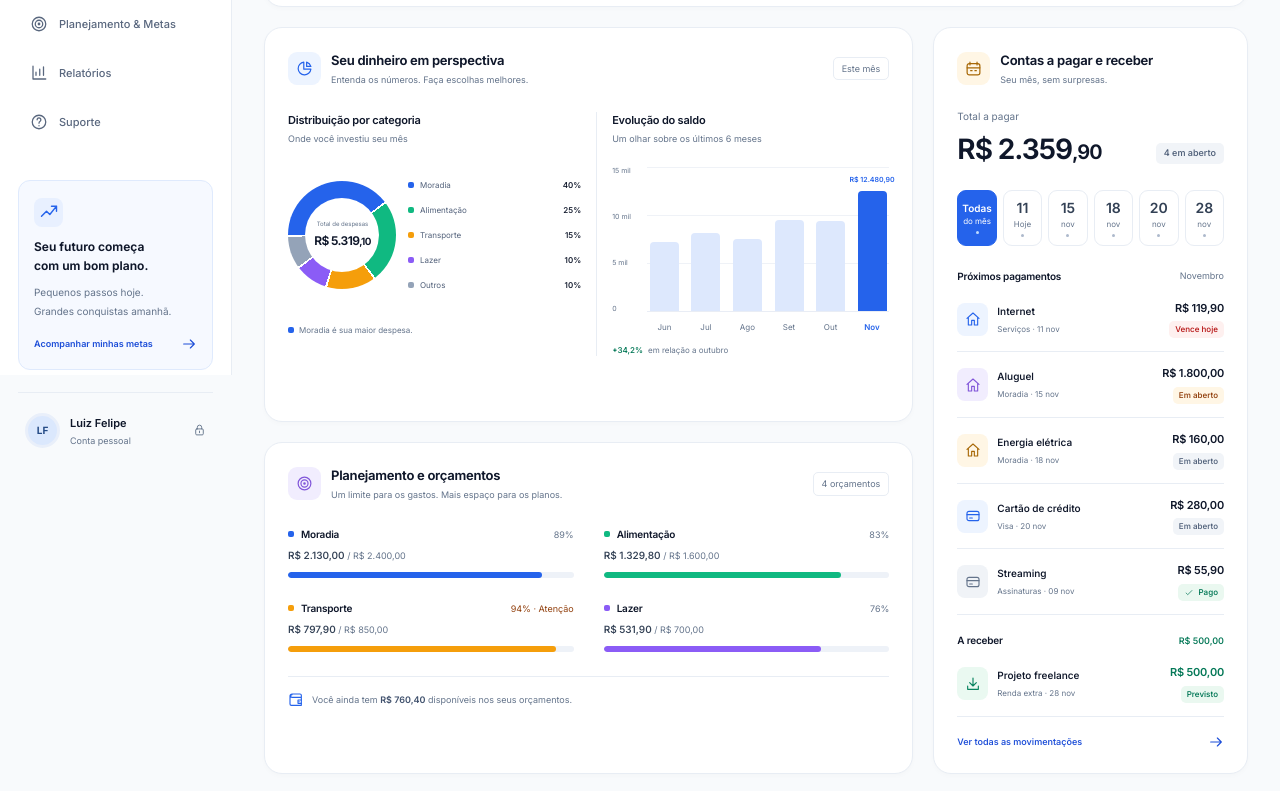
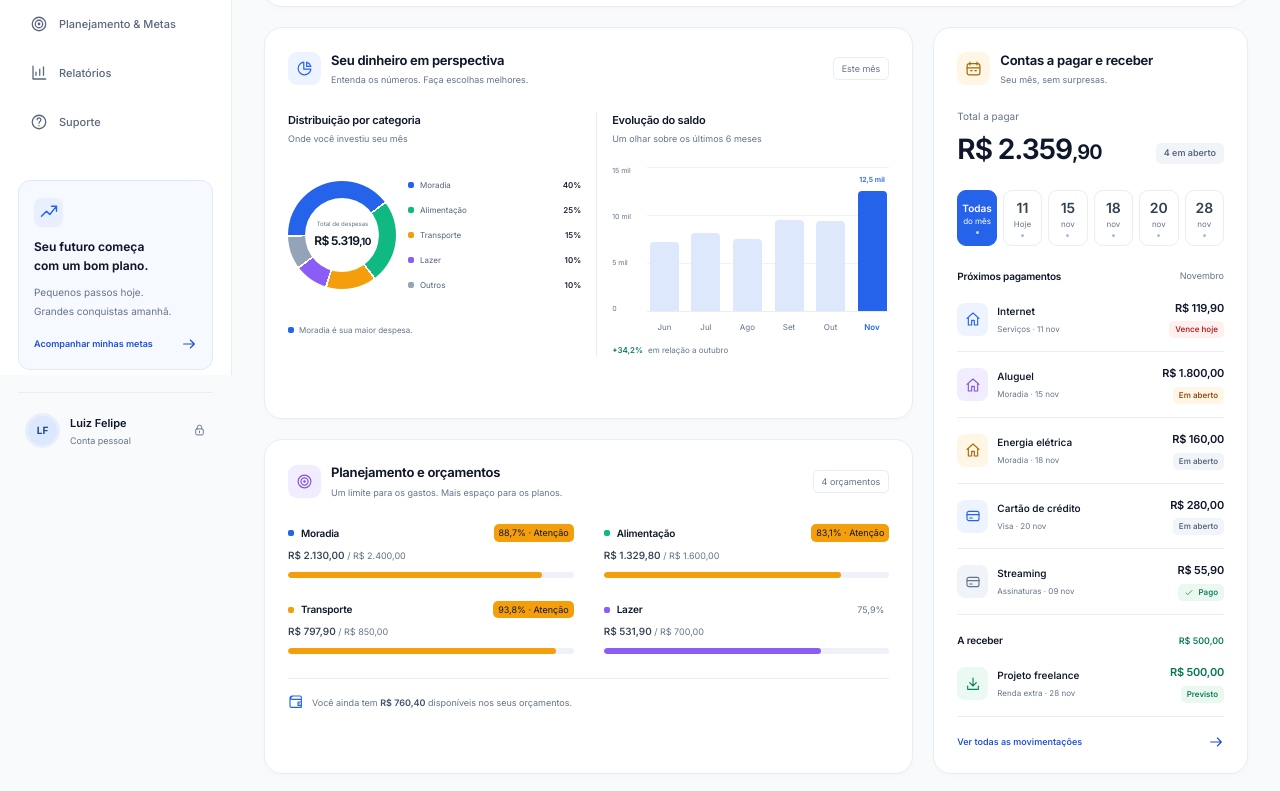
Before and after one commit to luizfelip-dev/website, a plain HTML site: page index.html in a window 1280 px wide. Shown: the part 425-1216 px from the top of the page. Drawn offline with Linux system fonts and the light colour scheme.

Commit message:
adicionando alertas automaticos nas barras de orcamento

```diff
--- a/assets/css/style.css
+++ b/assets/css/style.css
@@ -1136,7 +1136,16 @@ td.empty-state { padding: 28px 12px; text-align: center; white-space: normal; }
 }
 
 .stat-balance dd.negative:not(.stat-note) { color: var(--danger-text); }
-.stat dd:not(.stat-note) { font-size: clamp(18px, 1.9vw, 31px); }
+.stat.long-value dd:not(.stat-note) { font-size: clamp(13px, 1.45vw, 22px); letter-spacing: -0.5px; }
+.budget-label { flex-wrap: wrap; }
+.progress-fill { transition: width 260ms ease, background-color 180ms ease; }
+.budget-label > span { padding: 2px 5px; border-radius: 5px; transition: background-color 180ms ease, color 180ms ease; }
+.budget-item[data-budget-status="warning"] .progress-fill,
+.budget-item[data-budget-status="warning"] .budget-label > span { background: var(--warning); }
+.budget-item[data-budget-status="danger"] .progress-fill,
+.budget-item[data-budget-status="danger"] .budget-label > span { background: var(--danger); }
+.budget-item[data-budget-status="warning"] .budget-label > span,
+.budget-item[data-budget-status="danger"] .budget-label > span { color: var(--text-primary); }
 
 @media (prefers-reduced-motion: reduce) {
   html {
--- a/assets/js/app.js
+++ b/assets/js/app.js
@@ -17,6 +17,12 @@
     opening: readMoney(summaryValues[0].textContent) - readMoney(summaryValues[3].textContent),
   };
   const categoryBase = { Moradia: 213000, Alimentação: 132980, Transporte: 79790, Lazer: 53190, Outros: 52950 };
+  const budgetBase = [...document.querySelectorAll(".budget-item")].map((element) => ({
+    element,
+    category: element.querySelector("h3").textContent.trim(),
+    spent: Math.round(Number(element.querySelector("[role=progressbar]").getAttribute("aria-valuenow")) * 100),
+    limit: Math.round(Number(element.querySelector("[role=progressbar]").getAttribute("aria-valuemax")) * 100),
+  }));
   let addedTransactions = loadTransactions();
 
   function formatMoney(cents) {
@@ -280,7 +286,10 @@
     }, { income: summaryBase.income, expense: summaryBase.expense });
     const net = totals.income - totals.expense;
     const balance = summaryBase.opening + net;
-    [balance, totals.income, totals.expense, net].forEach((value, index) => setMoney(summaryValues[index], value));
+    [balance, totals.income, totals.expense, net].forEach((value, index) => {
+      setMoney(summaryValues[index], value);
+      summaryValues[index].parentElement.classList.toggle("long-value", Math.abs(value) >= 10000000);
+    });
     summaryValues[0].classList.toggle("negative", balance < 0);
     summaryValues[3].classList.toggle("positive", net >= 0);
     summaryValues[3].classList.toggle("negative", net < 0);
@@ -306,6 +315,7 @@
     const insight = document.querySelector(".summary-insight p");
     insight.textContent = net < 0 ? "Hora de revisar os planos: suas despesas superaram as receitas." : net === 0 ? "Receitas e despesas estão equilibradas neste mês." : "Bom ritmo! Suas receitas superaram as despesas neste mês.";
     updateCharts(totals.expense, balance);
+    updateBudgets();
   }
 
   function updateCharts(totalExpenses, balance) {
@@ -338,7 +348,7 @@
     document.querySelectorAll(".chart-scale span").forEach((span, index) => {
       span.textContent = index === 3 ? "0" : `${(ceiling * (3 - index) / 3 / 100000).toLocaleString("pt-BR", { maximumFractionDigits: 1 })} mil`;
     });
-    document.querySelector(".bar-value").textContent = formatMoney(balance);
+    document.querySelector(".bar-value").textContent = new Intl.NumberFormat("pt-BR", { notation: "compact", maximumFractionDigits: 1 }).format(balance / 100);
     document.querySelector(".bar-chart").setAttribute("aria-label", `Saldos de junho a novembro: ${balances.map(formatMoney).join("; ")}.`);
     const change = (balance - summaryBase.opening) / summaryBase.opening * 100;
     const footnote = document.querySelector(".balance-footnote");
@@ -348,6 +358,43 @@
     footnote.replaceChildren(percent, document.createTextNode(" em relação a outubro"));
   }
 
+  function updateBudgets() {
+    let remaining = 0;
+    budgetBase.forEach(({ element, category, spent, limit }) => {
+      const additions = monthlyTransactions().filter((item) => item.type === "expense" && item.category === category)
+        .reduce((total, item) => total + item.amountCents, 0);
+      const current = spent + additions;
+      const track = element.querySelector("[role=progressbar]");
+      track.setAttribute("aria-valuenow", String(current / 100));
+      const limitLabel = document.createElement("span");
+      limitLabel.textContent = ` / ${formatMoney(limit)}`;
+      element.querySelector(".budget-amount").replaceChildren(document.createTextNode(formatMoney(current)), limitLabel);
+      remaining += limit - current;
+    });
+    updateBudgetAlerts();
+    const footer = document.querySelector(".budget-footer p");
+    const amount = document.createElement("strong");
+    amount.textContent = formatMoney(Math.abs(remaining));
+    footer.replaceChildren(document.createTextNode(remaining >= 0 ? "Você ainda tem " : "Você ultrapassou seus orçamentos em "), amount,
+      document.createTextNode(remaining >= 0 ? " disponíveis nos seus orçamentos." : ". Vale revisar seu planejamento."));
+  }
+
+  function updateBudgetAlerts() {
+    document.querySelectorAll(".budget-item").forEach((item) => {
+      const track = item.querySelector("[role=progressbar]");
+      const current = Number(track.getAttribute("aria-valuenow"));
+      const limit = Number(track.getAttribute("aria-valuemax"));
+      const percent = limit > 0 ? current / limit * 100 : 0;
+      const state = percent >= 100 ? "danger" : percent >= 80 ? "warning" : "normal";
+      item.dataset.budgetStatus = state;
+      item.querySelector(".progress-fill").style.width = `${Math.min(100, Math.max(0, percent))}%`;
+      const suffix = state === "danger" ? " · Limite atingido" : state === "warning" ? " · Atenção" : "";
+      const label = `${Math.floor(percent * 10) / 10}%${suffix}`.replace(".", ",");
+      item.querySelector(".budget-label > span").textContent = label;
+      track.setAttribute("aria-valuetext", `${formatMoney(Math.round(current * 100))} de ${formatMoney(Math.round(limit * 100))}, ${label}`);
+    });
+  }
+
   initBillFilters();
   initTransactionFilters();
   initTransactionForm();
```
